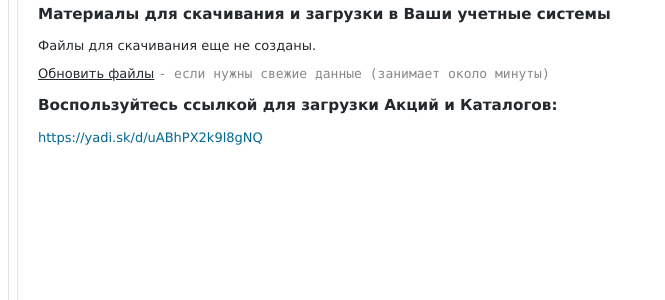
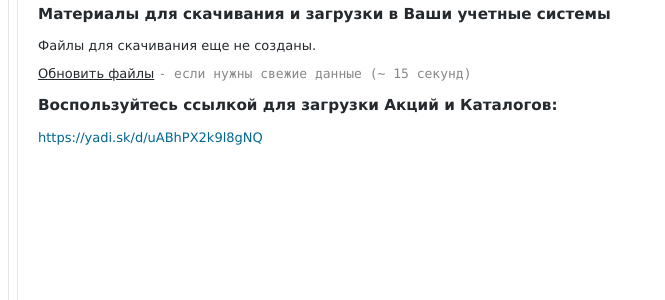
Before and after one commit to mazaloff/b2b.santex.su, a Django app: page /files/create in a window 1280 px wide. Shown: the part 56-356 px from the top of the page, without its empty margins (0-665 px from the left). Run offline with Django 3.2, Linux system fonts and the light colour scheme; the visitor is signed in with stand-in values (Sample User, id 1); data that the repository does not hold is empty; some libraries are stand-ins or nearby versions.

Commit message:
I changed API

```diff
--- a/san_site/templates/files/files_for_loading.html
+++ b/san_site/templates/files/files_for_loading.html
@@ -19,7 +19,7 @@
                 Файлы для скачивания еще не созданы.
             {% endif %}
             <p><a href="{% url 'files_create' %}">Обновить файлы</a>
-                <span class="control_help_text"> - если нужны свежие данные (занимает около минуты)</span>
+                <span class="control_help_text"> - если нужны свежие данные (~ 15 секунд)</span>
             </p>
             <h3>Воспользуйтесь ссылкой для загрузки Акций и Каталогов:</h3>
             <div class="file_for_loading">
```
